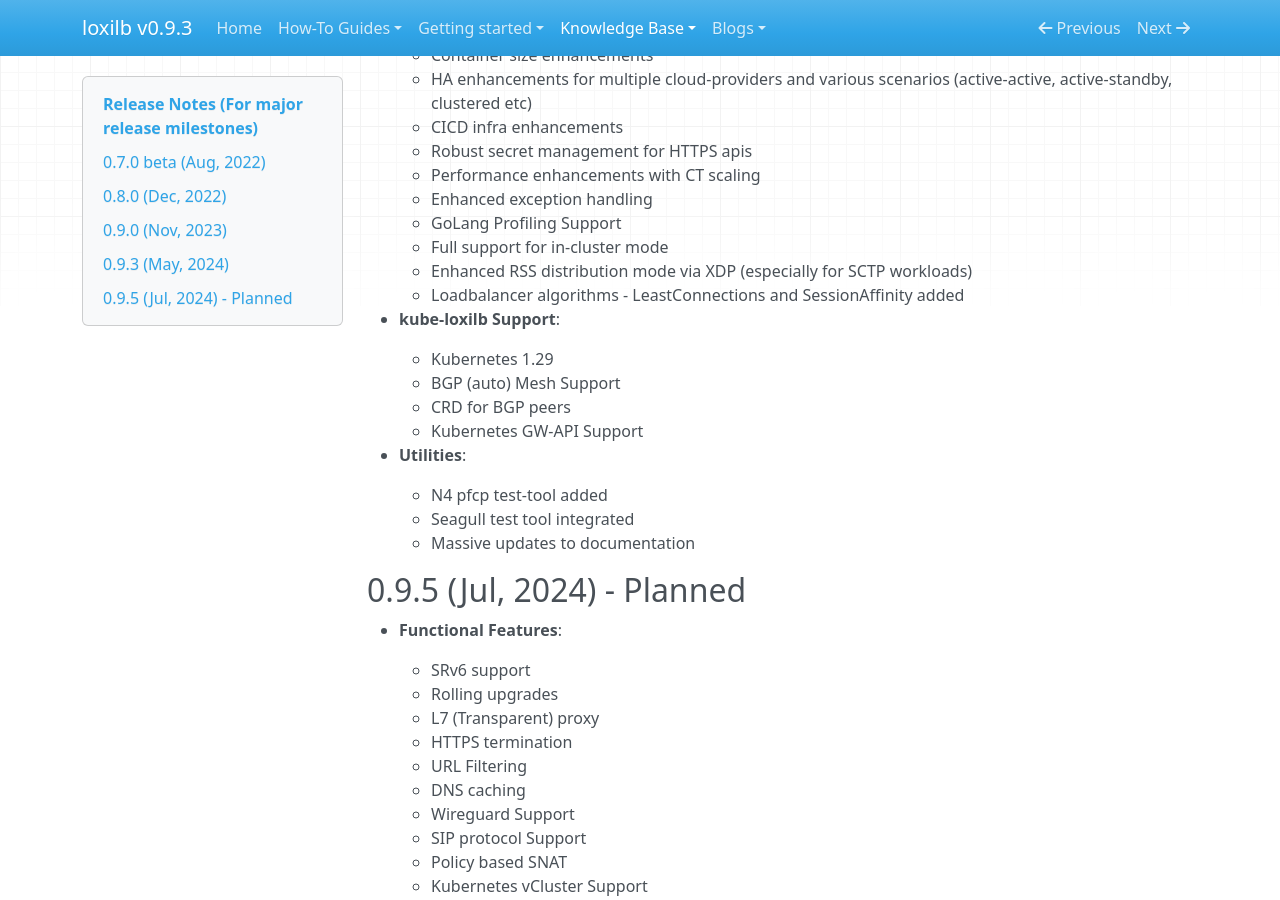
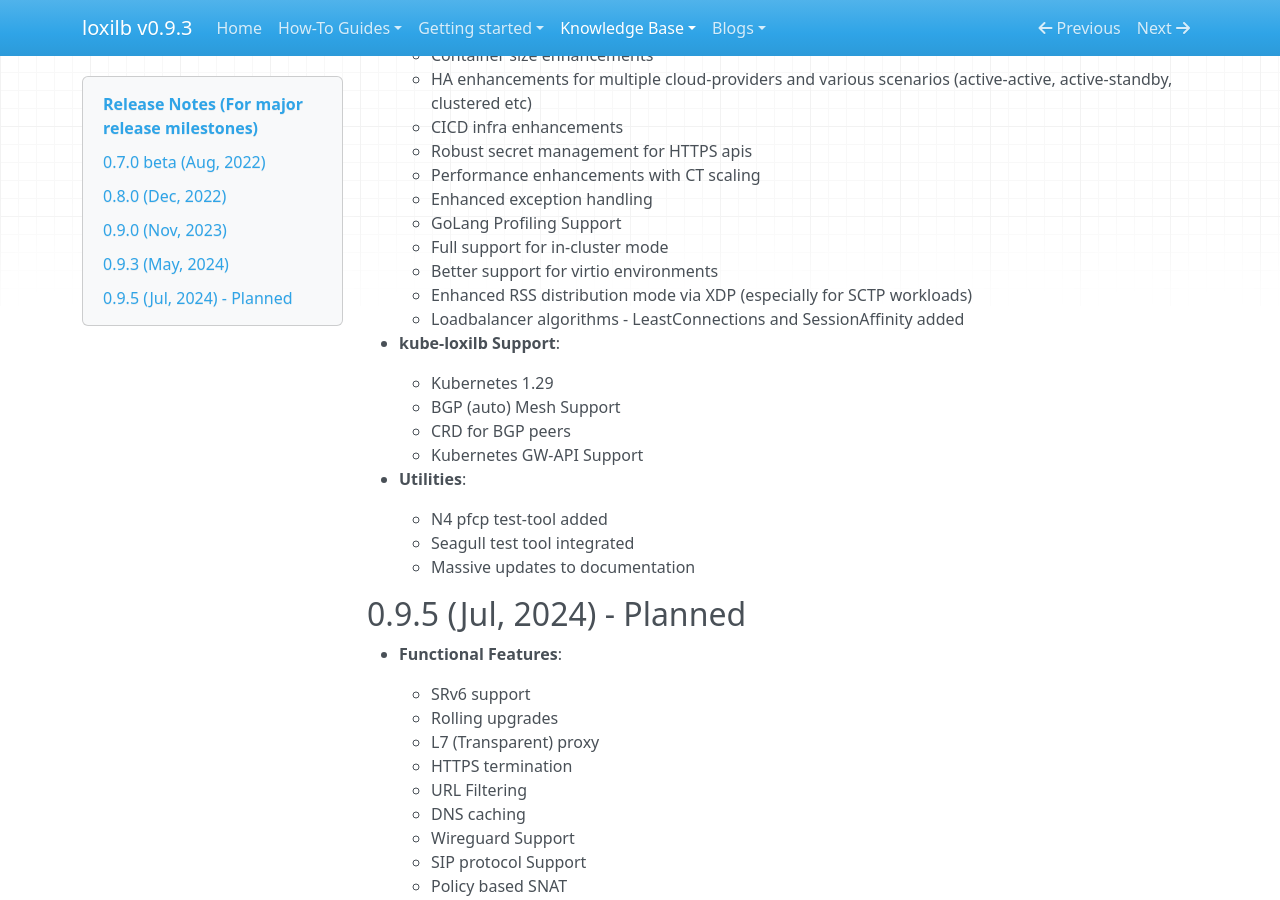
Before and after one commit to loxilb-io/loxilbdocs, an MkDocs documentation site: the page built from docs/roadmap.md, in a window 1280 px wide and 900 px high, scrolled down 2023 px. Built offline with MkDocs 1.6.1, drawn with Linux system fonts in a browser that asks for light colours; nearby versions of some CDN libraries.

Commit message:
Update roadmap

```diff
--- a/docs/roadmap.md
+++ b/docs/roadmap.md
@@ -87,6 +87,7 @@
     - Enhanced exception handling
     - GoLang Profiling Support
     - Full support for in-cluster mode
+    - Better support for virtio environments
     - Enhanced RSS distribution mode via XDP (especially for SCTP workloads)
     - Loadbalancer algorithms - LeastConnections and SessionAffinity added
 
```
